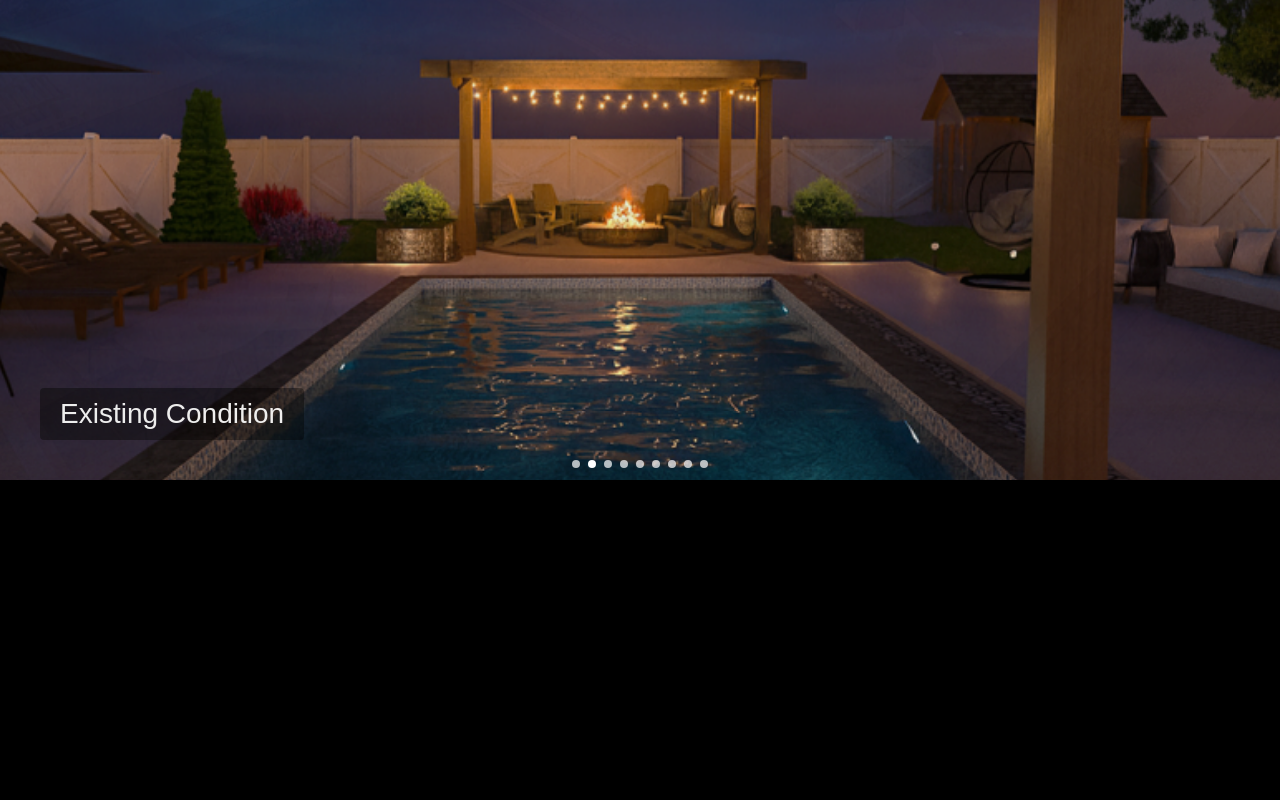
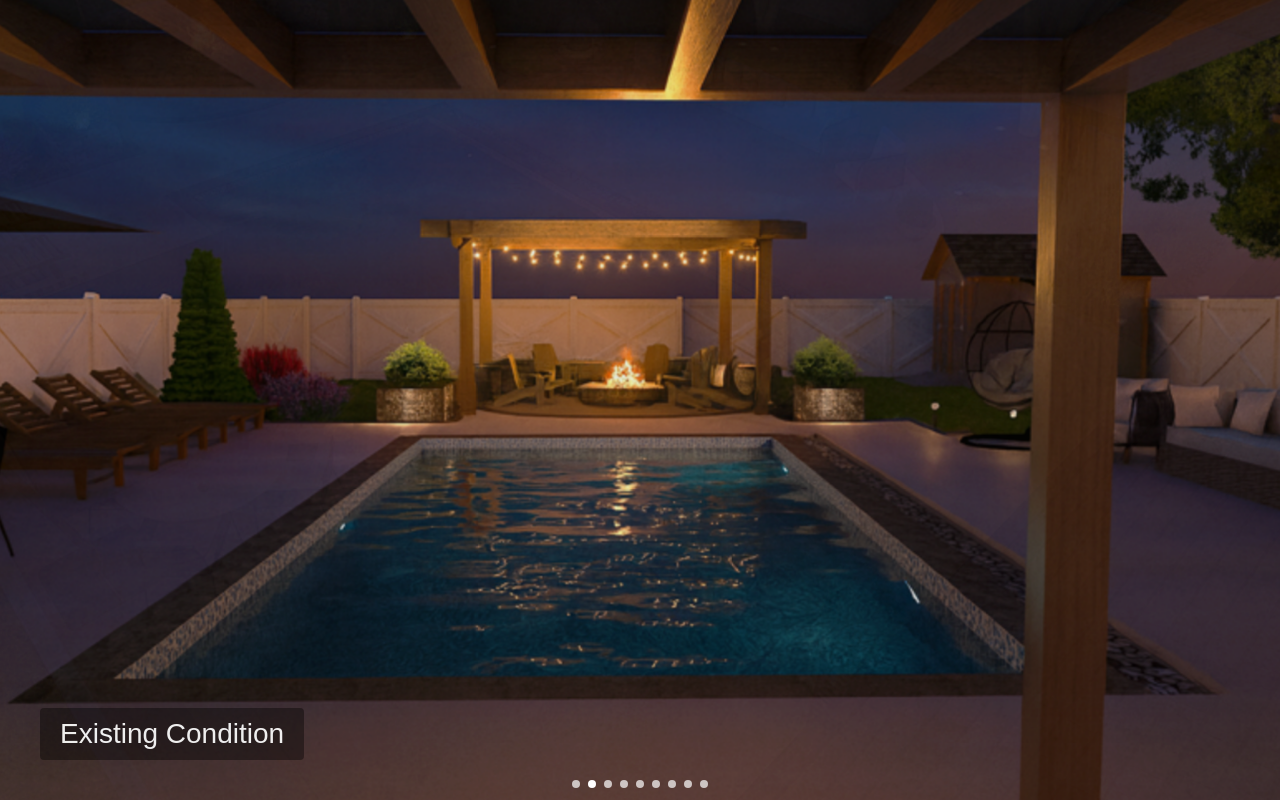
Before and after one commit to EmoryServicesDesigns/emory-slider-landscape-01, a plain HTML site: page index.html in a window 1280 px wide. Drawn offline with nearby package versions, Linux system fonts and the light colour scheme.

Commit message:
Update index.html

```diff
--- a/index.html
+++ b/index.html
@@ -9,17 +9,18 @@
   <link rel="stylesheet" href="https://cdn.jsdelivr.net/npm/swiper@11/swiper-bundle.min.css"/>
 
   <style>
-    body {
+    html, body {
   margin: 0;
-      overflow: hidden;
+  padding: 0;
+  height: 100%;
+  overflow: hidden; /* prevents scrolling */
   background: #000;
   font-family: Arial, sans-serif;
 }
 
 .swiper {
   width: 100%;
-      height: 60vh;
-      max-height: 600px;
+  height: 100vh; /* FULL iframe height */
 }
 
 .swiper-slide {
@@ -31,7 +32,6 @@
   height: 100%;
   object-fit: cover;
 
-      /* subtle zoom effect */
   transform: scale(1);
   transition: transform 6s ease;
 }
@@ -40,7 +40,6 @@
   transform: scale(1.05);
 }
 
-    /* overlay text */
 .overlay {
   position: absolute;
   bottom: 40px;
@@ -52,7 +51,6 @@
   border-radius: 4px;
 }
 
-    /* pagination dots */
 .swiper-pagination-bullet {
   background: white;
   opacity: 0.7;
```
Lines whose indentation alone changed are shown as unchanged.
